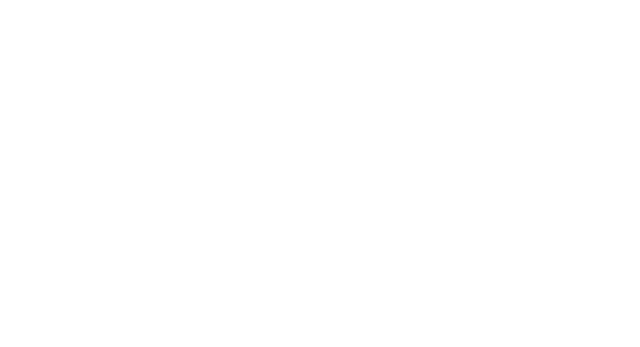
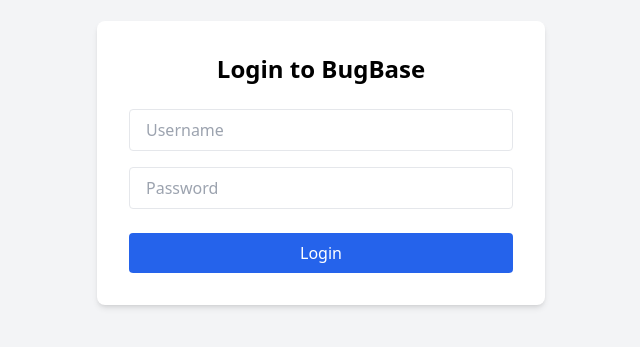
Before and after one commit to shashankmishra21/bugbase-frontend, a React (Create React App) app: page /login in a window 1280 px wide. Before the commit this address had no page. Shown: the part 237-584 px from the top of the page, without its empty margins (319-959 px from the left). Built offline with nearby package versions, Linux system fonts and the light colour scheme; the HTML template or start-up script is replaced by a standard one.

Commit message:
Add routing and auth guard for protected routes

```diff
--- a/src/App.tsx
+++ b/src/App.tsx
@@ -1,15 +1,21 @@
-import React from 'react';
-import { BrowserRouter as Router, Routes, Route } from 'react-router-dom';
+import { BrowserRouter as Router, Routes, Route, Navigate } from 'react-router-dom';
 import BugList from './pages/BugListPage';
+import BugDetail from './pages/BugDetailPage';
+import Login from './pages/LoginPage';
 
-function App() {
+const App = () => {
+  const isAuthenticated = !!localStorage.getItem('token');
+
   return (
     <Router>
       <Routes>
-        <Route path="/" element={<BugList />} />
+        <Route path="/" element={isAuthenticated ? <Navigate to="/bugs" /> : <Navigate to="/login" />} />
+        <Route path="/login" element={<Login />} />
+        <Route path="/bugs" element={isAuthenticated ? <BugList /> : <Navigate to="/login" />} />
+        <Route path="/bugs/:id" element={isAuthenticated ? <BugDetail /> : <Navigate to="/login" />} />
       </Routes>
     </Router>
   );
-}
+};
 
 export default App;
--- a/src/pages/BugDetailPage.tsx
+++ b/src/pages/BugDetailPage.tsx
@@ -1,13 +1,112 @@
-import React from 'react';
-import { useParams } from 'react-router-dom';
+import React, { useEffect, useState } from 'react';
+import { useParams, useNavigate } from 'react-router-dom';
+import { fetchBugById, createBug } from '../api/bugService';
 
 const BugDetail: React.FC = () => {
-  const { id } = useParams();
+  const { id } = useParams<{ id: string }>();
+  const navigate = useNavigate();
+  const [bug, setBug] = useState<any>(null);
+  const [formData, setFormData] = useState({
+    title: '',
+    description: '',
+    status: '',
+  });
+
+  useEffect(() => {
+    const getBug = async () => {
+      try {
+        const res = await fetchBugById(Number(id));
+        setBug(res.data);
+        setFormData({
+          title: res.data.title,
+          description: res.data.description,
+          status: res.data.status,
+        });
+      } catch (err) {
+        console.error('Error fetching bug:', err);
+      }
+    };
+    getBug();
+  }, [id]);
+
+  const handleChange = (e: React.ChangeEvent<HTMLInputElement | HTMLSelectElement | HTMLTextAreaElement>) => {
+    setFormData({ ...formData, [e.target.name]: e.target.value });
+  };
+
+  const handleUpdate = async () => {
+    try {
+      await fetch(`http://127.0.0.1:8000/api/bugs/${id}/`, {
+        method: 'PUT',
+        headers: {
+          'Content-Type': 'application/json',
+          Authorization: `Token ${localStorage.getItem('token')}`,
+        },
+        body: JSON.stringify({ ...formData, created_by: bug.created_by }),
+      });
+      alert('Bug updated successfully!');
+      navigate('/');
+    } catch (err) {
+      console.error('Error updating bug:', err);
+    }
+  };
+
+  const handleDelete = async () => {
+    try {
+      await fetch(`http://127.0.0.1:8000/api/bugs/${id}/`, {
+        method: 'DELETE',
+        headers: {
+          Authorization: `Token ${localStorage.getItem('token')}`,
+        },
+      });
+      alert('Bug deleted!');
+      navigate('/');
+    } catch (err) {
+      console.error('Error deleting bug:', err);
+    }
+  };
+
+  if (!bug) return <p>Loading bug details...</p>;
 
   return (
-    <div className="p-4">
-      <h1 className="text-2xl font-semibold">Bug Detail - ID: {id}</h1>
-      <p>This page will show details of a specific bug.</p>
+    <div className="max-w-2xl mx-auto p-4 bg-white rounded-lg shadow">
+      <h2 className="text-xl font-bold mb-4">Bug Detail</h2>
+      <label className="block mb-2 font-semibold">Title:</label>
+      <input
+        name="title"
+        value={formData.title}
+        onChange={handleChange}
+        className="w-full p-2 mb-4 border rounded"
+      />
+
+      <label className="block mb-2 font-semibold">Description:</label>
+      <textarea
+        name="description"
+        value={formData.description}
+        onChange={handleChange}
+        className="w-full p-2 mb-4 border rounded"
+      />
+
+      <label className="block mb-2 font-semibold">Status:</label>
+      <select
+        name="status"
+        value={formData.status}
+        onChange={handleChange}
+        className="w-full p-2 mb-4 border rounded"
+      >
+        <option value="open">Open</option>
+        <option value="in_progress">In Progress</option>
+        <option value="resolved">Resolved</option>
+        <option value="closed">Closed</option>
+      </select>
+
+      <div className="flex justify-between">
+        <button onClick={handleUpdate} className="bg-blue-500 text-white px-4 py-2 rounded hover:bg-blue-600">
+          Save
+        </button>
+        <button onClick={handleDelete} className="bg-red-500 text-white px-4 py-2 rounded hover:bg-red-600">
+          Delete
+        </button>
+      </div>
     </div>
   );
 };
--- a/src/pages/LoginPage.tsx
+++ b/src/pages/LoginPage.tsx
@@ -1,10 +1,61 @@
-import React from 'react';
+import { useState } from 'react';
+import { loginUser } from '../api/bugService';
+import { useNavigate } from 'react-router-dom';
 
-const Login: React.FC = () => {
+const Login = () => {
+  const [credentials, setCredentials] = useState({ username: '', password: '' });
+  const [error, setError] = useState('');
+  const navigate = useNavigate();
+
+  const handleChange = (e: React.ChangeEvent<HTMLInputElement>) => {
+    setCredentials({ ...credentials, [e.target.name]: e.target.value });
+  };
+
+  const handleSubmit = async (e: React.FormEvent) => {
+    e.preventDefault();
+    try {
+      const response = await loginUser(credentials);
+      localStorage.setItem('token', response.data.token);
+      navigate('/bugs');
+    } catch (err) {
+      setError('Invalid username or password');
+    }
+  };
+
   return (
-    <div className="p-4">
-      <h1 className="text-2xl font-semibold">Login</h1>
-      <p>This page will allow users to log in.</p>
+    <div className="flex justify-center items-center h-screen bg-gray-100">
+      <form onSubmit={handleSubmit} className="bg-white p-8 rounded-lg shadow-md w-full max-w-md">
+        <h2 className="text-2xl font-bold mb-6 text-center">Login to BugBase</h2>
+
+        {error && <div className="text-red-500 text-sm mb-4">{error}</div>}
+
+        <input
+          type="text"
+          name="username"
+          placeholder="Username"
+          value={credentials.username}
+          onChange={handleChange}
+          className="w-full mb-4 px-4 py-2 border rounded"
+          required
+        />
+
+        <input
+          type="password"
+          name="password"
+          placeholder="Password"
+          value={credentials.password}
+          onChange={handleChange}
+          className="w-full mb-6 px-4 py-2 border rounded"
+          required
+        />
+
+        <button
+          type="submit"
+          className="w-full bg-blue-600 hover:bg-blue-700 text-white py-2 px-4 rounded"
+        >
+          Login
+        </button>
+      </form>
     </div>
   );
 };
```
